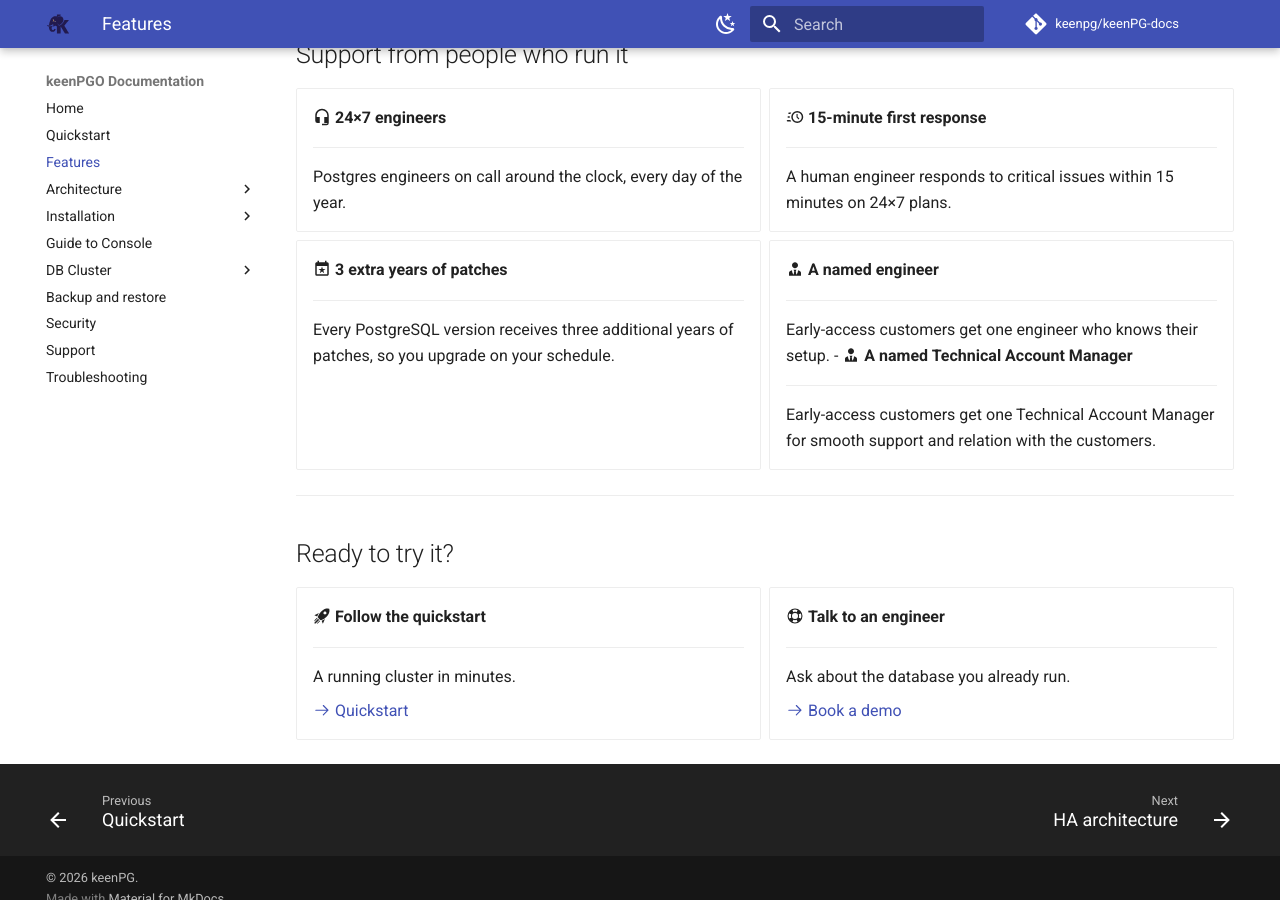
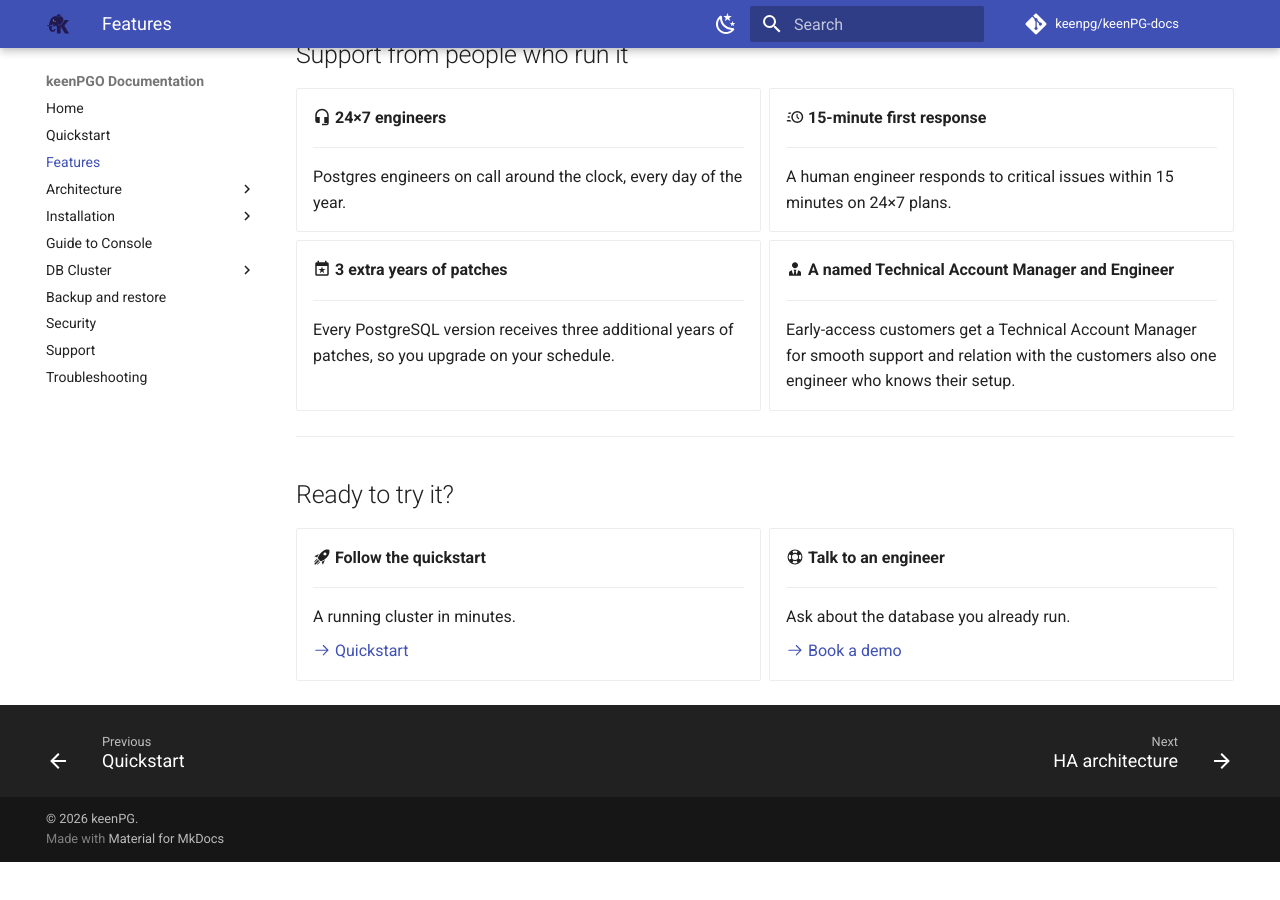
Before and after one commit to keenpg/keenPG-docs, an MkDocs documentation site: the page built from docs/features.md, in a window 1280 px wide and 900 px high, scrolled down 3880 px. Built offline with MkDocs 1.6.1 and Material for MkDocs 9.7.7, drawn with Linux system fonts in a browser that asks for light colours; comment, search, counter and statistics services are not loaded; after the commit the page ends 4742 px from its top, so only the background shows below that.

Commit message:
Update features.md

```diff
--- a/docs/features.md
+++ b/docs/features.md
@@ -11,7 +11,7 @@ always on. You describe the database you want. keenPGO builds it, watches it,
 repairs it and keeps it that way.Provide a User Interface console with operator.
 
 [Get started :material-arrow-right:](quickstart.md){ .md-button .md-button--primary }
-[Installation guides](installation/index.md){ .md-button }
+[Installation guides](Installation/index.md){ .md-button }
 
 ---
 
@@ -247,7 +247,7 @@ Everything you can do by hand, keenPGO can also do on its own.
 | Management | Operator and cluster definitions | Automated cluster setup |
 | Documentation | You are here | `<Link when available>` |
 
-[Install on your platform :material-arrow-right:](installation/index.md){ .md-button }
+[Install on your platform :material-arrow-right:](Installation/index.md){ .md-button }
 
 ---
 
@@ -289,16 +289,12 @@ Ask our team about a migration plan for your database.
     Every PostgreSQL version receives three additional years of patches, so
     you upgrade on your schedule.
 
--   :material-account-tie: **A named engineer**
+-   :material-account-tie: **A named Technical Account Manager and Engineer**
 
     ---
 
-    Early-access customers get one engineer who knows their setup.
--   :material-account-tie: **A named Technical Account Manager**
+    Early-access customers get a Technical Account Manager for smooth support and relation with the customers also one engineer who knows their setup.
 
-    ---
-
-    Early-access customers get one Technical Account Manager for smooth support and relation with the customers.
 
 </div>
 
```
